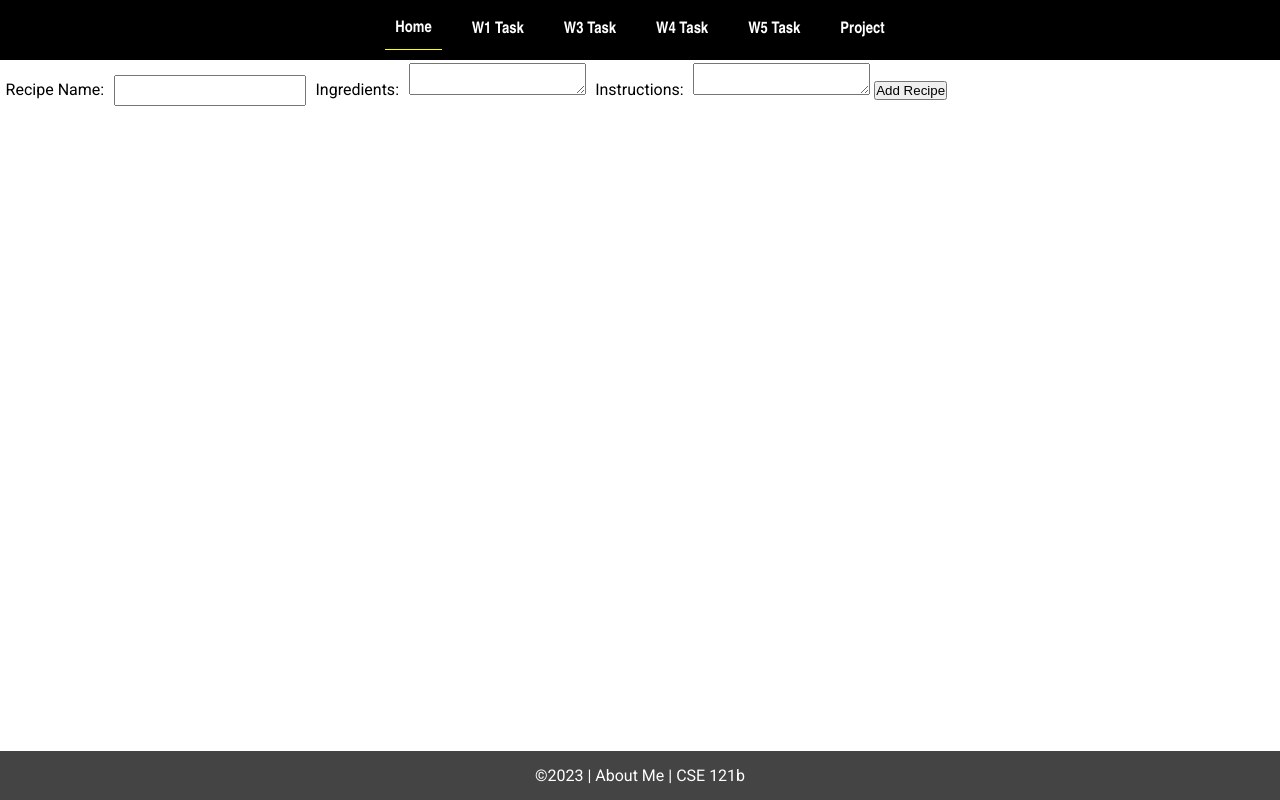
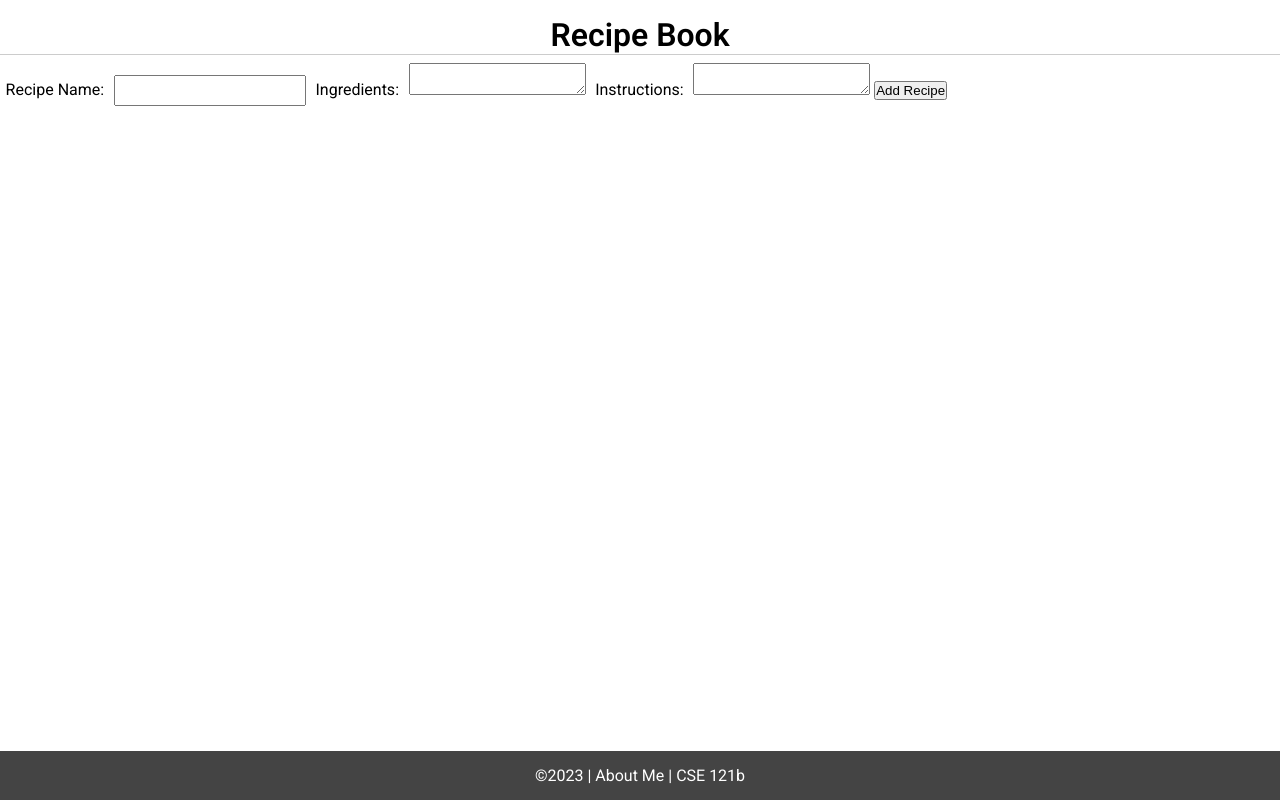
Before and after one commit to KBearmann/cse121b, a plain HTML site: page Project/project.html in a window 1280 px wide. Drawn offline with Linux system fonts and the light colour scheme; files that its build step writes are made by us from their sources; no server answers; files whose address does not match are found by name.

Commit message:
fixed header

```diff
--- a/Project/project.html
+++ b/Project/project.html
@@ -7,7 +7,7 @@
     <head>
         <meta charset="UTF-8">
         <meta name="viewport" content="width=device-width, initial-scale=1.0">
-        <title>About Me | CSE 121b | W02: Programming Tasks</title>
+        <title>About Me | CSE 121b | : Programming Tasks</title>
         <link rel="preconnect" href="https://fonts.googleapis.com">
         <link rel="preconnect" href="https://fonts.gstatic.com" crossorigin>
         <link href="https://fonts.googleapis.com/css2?family=Roboto:wght@400;600&display=swap"
@@ -19,17 +19,6 @@
 </head>
 
 <body>
-    <nav>
-        <ul id="menu">
-          <li><a id="toggleMenu">&equiv;</a></li>
-          <li><a href="index.html" class="active">Home</a></li>
-          <li><a href="w01-task.html">W1 Task</a></li>
-          <li><a href="w03-task.html">W3 Task</a></li>
-          <li><a href="w04-task.html">W4 Task</a></li>
-          <li><a href="w05-task.html">W5 Task</a></li>
-          <li><a href="project.html">Project</a></li>
-        </ul>
-      </nav>
   <div class="container">
     <h1>Recipe Book</h1>
 
```
